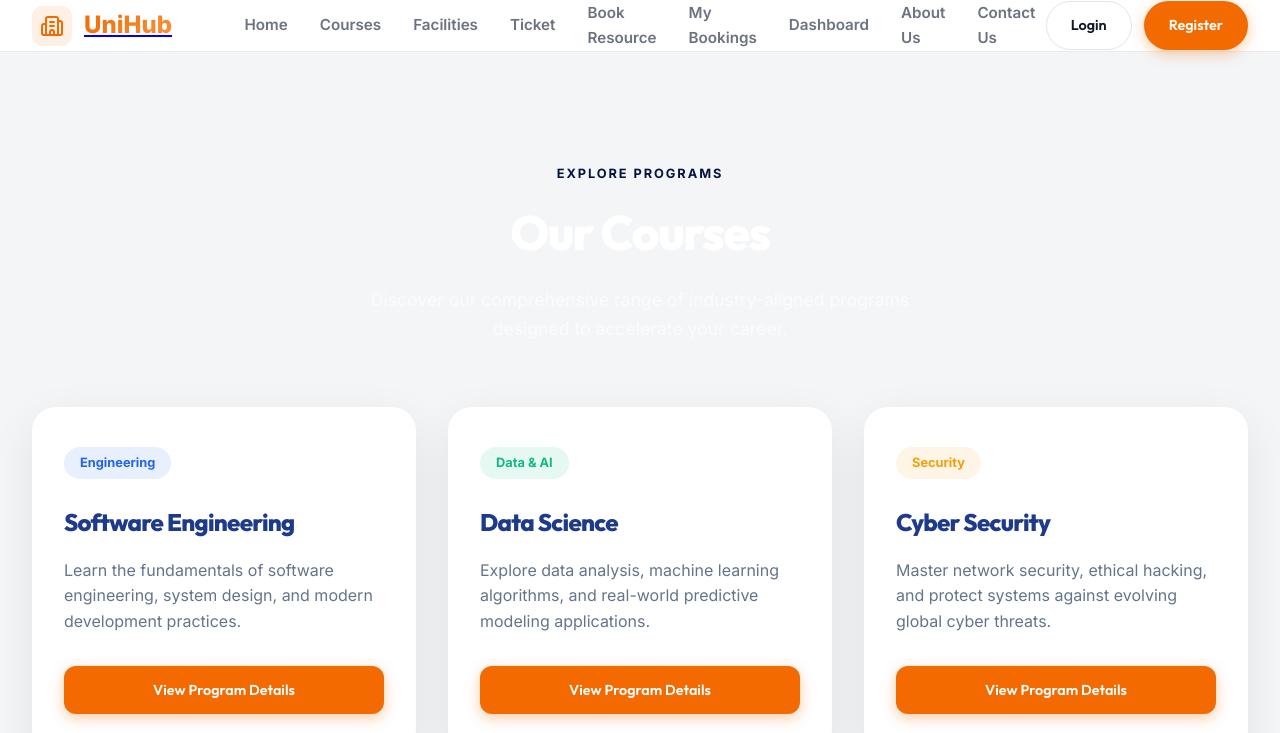
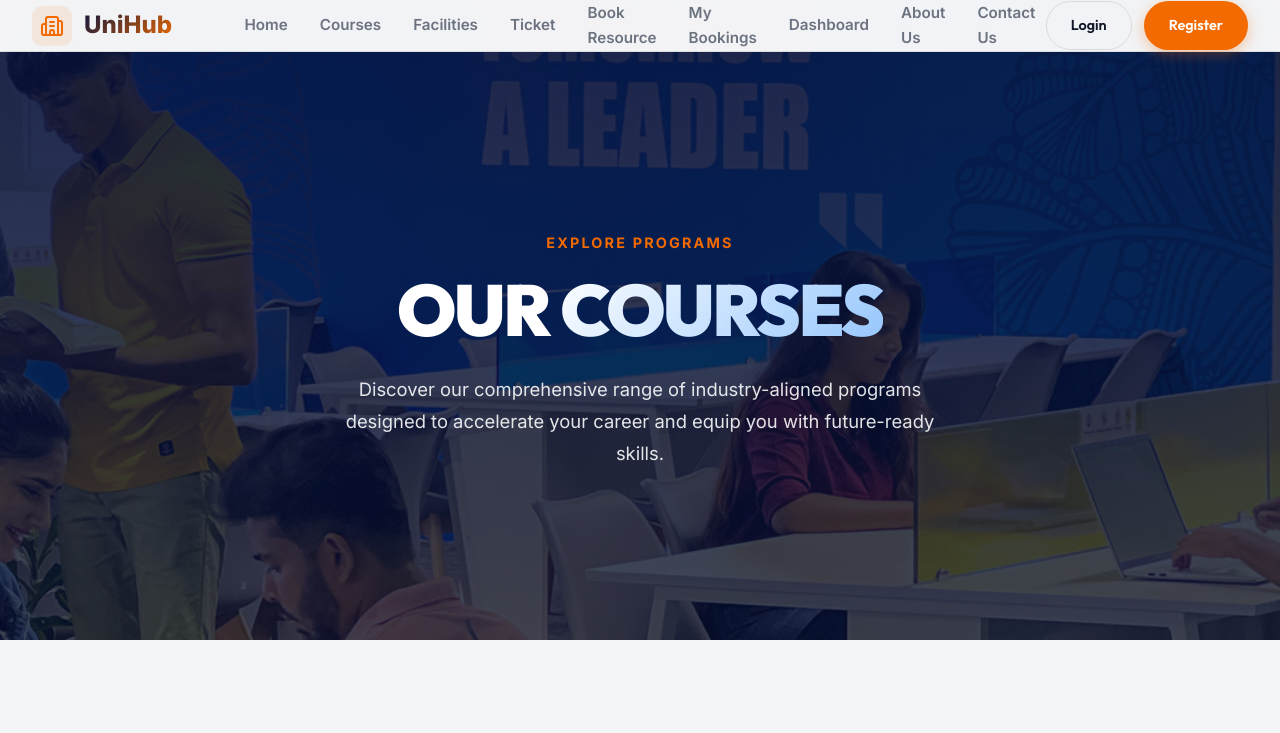
Before and after one commit to Amoda25/it3030-paf-2026-smart-campus-group-KND-05, a React (Vite) app in the folder frontend/: page /courses in a window 1280 px wide. Shown: the top 733 px of the page. Built offline with nearby package versions, Linux system fonts and the light colour scheme.

Commit message:
Refine Navy/Orange theme, implement hero slideshow, and add Courses hero section

```diff
--- a/frontend/src/components/CoursePage.jsx
+++ b/frontend/src/components/CoursePage.jsx
@@ -1,46 +1,81 @@
 import React from 'react';
+import courseHero from '../assets/course1.png';
 
 const CoursePage = () => {
   return (
-    <div className="course-page" style={{ background: 'var(--bg-deep)', minHeight: '80vh', padding: '160px 0 80px 0' }}>
-      <div className="container">
-        <div style={{ textAlign: 'center', marginBottom: '4rem' }}>
-          <span style={{ color: 'var(--primary)', fontWeight: 'bold', fontSize: '0.8rem', textTransform: 'uppercase', letterSpacing: '0.15em' }}>Explore Programs</span>
-          <h1 style={{ fontSize: '3rem', fontWeight: 800, color: 'white', marginTop: '0.5rem' }}>Our Courses</h1>
-          <p style={{ color: 'rgba(255, 255, 255, 0.7)', maxWidth: '600px', margin: '1rem auto 0', fontSize: '1.1rem' }}>
-            Discover our comprehensive range of industry-aligned programs designed to accelerate your career.
+    <div className="course-page" style={{ background: 'var(--bg-deep)', overflowX: 'hidden' }}>
+
+      {/* 1. Hero Section */}
+      <section className="relative" style={{ minHeight: '80vh', display: 'flex', flexDirection: 'column', padding: '0', overflow: 'hidden' }}>
+        {/* Background image */}
+        <div
+          style={{
+            position: 'absolute', top: 0, left: 0, right: 0, bottom: 0,
+            backgroundImage: `url(${courseHero})`,
+            backgroundSize: 'cover',
+            backgroundPosition: 'center',
+            filter: 'brightness(0.6)',
+            zIndex: 1
+          }}
+        ></div>
+        {/* Dark overlay */}
+        <div
+          style={{
+            position: 'absolute', top: 0, left: 0, right: 0, bottom: 0,
+            background: 'linear-gradient(to bottom, rgba(7, 19, 63, 0.85) 0%, rgba(7, 19, 63, 0.6) 100%)',
+            zIndex: 2
+          }}
+        ></div>
+
+        {/* Hero content */}
+        <div className="relative" style={{ zIndex: 3, flex: 1, display: 'flex', alignItems: 'center', justifyContent: 'center', textAlign: 'center', paddingTop: '160px', paddingBottom: '100px' }}>
+          <div className="container animate-fade-in" style={{ maxWidth: '800px' }}>
+            <span style={{ color: 'var(--secondary)', fontWeight: 700, fontSize: '0.9rem', textTransform: 'uppercase', letterSpacing: '0.15em', marginBottom: '1rem', display: 'block' }}>
+              Explore Programs
+            </span>
+            <h1 style={{ fontSize: 'clamp(2.5rem, 6vw, 4.5rem)', fontWeight: 900, color: 'white', lineHeight: 1.1, marginBottom: '1.5rem', textTransform: 'uppercase' }}>
+              OUR <span className="hero-gradient-text">COURSES</span>
+            </h1>
+            <p style={{ fontSize: '1.15rem', color: 'rgba(255, 255, 255, 0.88)', lineHeight: 1.75, maxWidth: '600px', margin: '0 auto' }}>
+              Discover our comprehensive range of industry-aligned programs designed to accelerate your career and equip you with future-ready skills.
             </p>
           </div>
+        </div>
+      </section>
 
-        <div style={{ display: 'grid', gridTemplateColumns: 'repeat(auto-fill, minmax(320px, 1fr))', gap: '2rem' }}>
+      {/* 2. Course Cards Section */}
+      <div className="section-padding">
+        <div className="container">
+          <div style={{ display: 'grid', gridTemplateColumns: 'repeat(auto-fill, minmax(320px, 1fr))', gap: '2.5rem' }}>
             {/* Course Card 1 */}
-          <div style={{ background: '#ffffff', borderRadius: '24px', padding: '2.5rem 2rem', boxShadow: '0 15px 45px rgba(0, 0, 0, 0.08)', transition: 'transform 0.3s ease' }}>
-            <div style={{ display: 'inline-block', padding: '6px 16px', background: 'rgba(37, 99, 235, 0.1)', color: '#2563eb', borderRadius: '99px', fontSize: '0.8rem', fontWeight: 'bold', marginBottom: '1.5rem' }}>
+            <div className="feature-card glass" style={{ padding: '2.5rem 2rem', borderTop: '4px solid var(--secondary)' }}>
+              <div style={{ display: 'inline-block', padding: '6px 16px', background: 'rgba(242, 106, 0, 0.1)', color: 'var(--secondary)', borderRadius: '99px', fontSize: '0.8rem', fontWeight: 'bold', marginBottom: '1.5rem' }}>
                 Engineering
               </div>
-            <h3 style={{ fontSize: '1.5rem', color: '#1e3a8a', marginBottom: '1rem', fontWeight: 800 }}>Software Engineering</h3>
-            <p style={{ color: '#64748b', marginBottom: '2rem', lineHeight: 1.6 }}>Learn the fundamentals of software engineering, system design, and modern development practices.</p>
+              <h3 style={{ fontSize: '1.5rem', color: 'var(--text-main)', marginBottom: '1rem', fontWeight: 800 }}>Software Engineering</h3>
+              <p style={{ color: 'var(--text-muted)', marginBottom: '2rem', lineHeight: 1.6 }}>Learn the fundamentals of software engineering, system design, and modern development practices.</p>
               <button className="btn btn-primary" style={{ width: '100%', padding: '0.875rem' }}>View Program Details</button>
             </div>
 
             {/* Course Card 2 */}
-          <div style={{ background: '#ffffff', borderRadius: '24px', padding: '2.5rem 2rem', boxShadow: '0 15px 45px rgba(0, 0, 0, 0.08)', transition: 'transform 0.3s ease' }}>
+            <div className="feature-card glass" style={{ padding: '2.5rem 2rem', borderTop: '4px solid #10b981' }}>
                <div style={{ display: 'inline-block', padding: '6px 16px', background: 'rgba(16, 185, 129, 0.1)', color: '#10b981', borderRadius: '99px', fontSize: '0.8rem', fontWeight: 'bold', marginBottom: '1.5rem' }}>
                 Data & AI
               </div>
-            <h3 style={{ fontSize: '1.5rem', color: '#1e3a8a', marginBottom: '1rem', fontWeight: 800 }}>Data Science</h3>
-            <p style={{ color: '#64748b', marginBottom: '2rem', lineHeight: 1.6 }}>Explore data analysis, machine learning algorithms, and real-world predictive modeling applications.</p>
+              <h3 style={{ fontSize: '1.5rem', color: 'var(--text-main)', marginBottom: '1rem', fontWeight: 800 }}>Data Science</h3>
+              <p style={{ color: 'var(--text-muted)', marginBottom: '2rem', lineHeight: 1.6 }}>Explore data analysis, machine learning algorithms, and real-world predictive modeling applications.</p>
               <button className="btn btn-primary" style={{ width: '100%', padding: '0.875rem' }}>View Program Details</button>
             </div>
 
             {/* Course Card 3 */}
-          <div style={{ background: '#ffffff', borderRadius: '24px', padding: '2.5rem 2rem', boxShadow: '0 15px 45px rgba(0, 0, 0, 0.08)', transition: 'transform 0.3s ease' }}>
-             <div style={{ display: 'inline-block', padding: '6px 16px', background: 'rgba(245, 158, 11, 0.1)', color: '#f59e0b', borderRadius: '99px', fontSize: '0.8rem', fontWeight: 'bold', marginBottom: '1.5rem' }}>
+            <div className="feature-card glass" style={{ padding: '2.5rem 2rem', borderTop: '4px solid #a855f7' }}>
+               <div style={{ display: 'inline-block', padding: '6px 16px', background: 'rgba(168, 85, 247, 0.1)', color: '#a855f7', borderRadius: '99px', fontSize: '0.8rem', fontWeight: 'bold', marginBottom: '1.5rem' }}>
                 Security
               </div>
-            <h3 style={{ fontSize: '1.5rem', color: '#1e3a8a', marginBottom: '1rem', fontWeight: 800 }}>Cyber Security</h3>
-            <p style={{ color: '#64748b', marginBottom: '2rem', lineHeight: 1.6 }}>Master network security, ethical hacking, and protect systems against evolving global cyber threats.</p>
+              <h3 style={{ fontSize: '1.5rem', color: 'var(--text-main)', marginBottom: '1rem', fontWeight: 800 }}>Cyber Security</h3>
+              <p style={{ color: 'var(--text-muted)', marginBottom: '2rem', lineHeight: 1.6 }}>Master network security, ethical hacking, and protect systems against evolving global cyber threats.</p>
               <button className="btn btn-primary" style={{ width: '100%', padding: '0.875rem' }}>View Program Details</button>
+            </div>
           </div>
         </div>
       </div>
--- a/frontend/src/components/HomePage.jsx
+++ b/frontend/src/components/HomePage.jsx
@@ -126,7 +126,7 @@ const HomePage = () => {
         <div
           style={{
             position: 'absolute', top: 0, left: 0, right: 0, bottom: 0,
-            background: 'linear-gradient(to bottom, rgba(7, 19, 63, 0.85) 0%, rgba(7, 19, 63, 0.65) 100%)',
+            background: 'linear-gradient(to bottom, rgba(7, 19, 63, 0.75) 0%, rgba(7, 19, 63, 0.50) 100%)',
             zIndex: 2
           }}
         ></div>
--- a/frontend/src/index.css
+++ b/frontend/src/index.css
@@ -76,6 +76,11 @@
   margin: 0;
   padding: 0;
   scroll-behavior: smooth;
+}
+
+a {
+  text-decoration: none;
+  color: inherit;
 }
 
 body {
@@ -158,7 +163,7 @@ h1, h2, h3, h4 {
 
 /* Typography Enhancements */
 .gradient-text {
-  background: linear-gradient(135deg, var(--secondary) 0%, #fb923c 100%);
+  background: linear-gradient(135deg, var(--primary) 0%, var(--secondary) 100%);
   -webkit-background-clip: text;
   -webkit-text-fill-color: transparent;
   background-clip: text;
```
Also changed, not shown: frontend/src/assets/course.png (added), frontend/src/assets/course1.png (added). Lines whose indentation alone changed are shown as unchanged.
